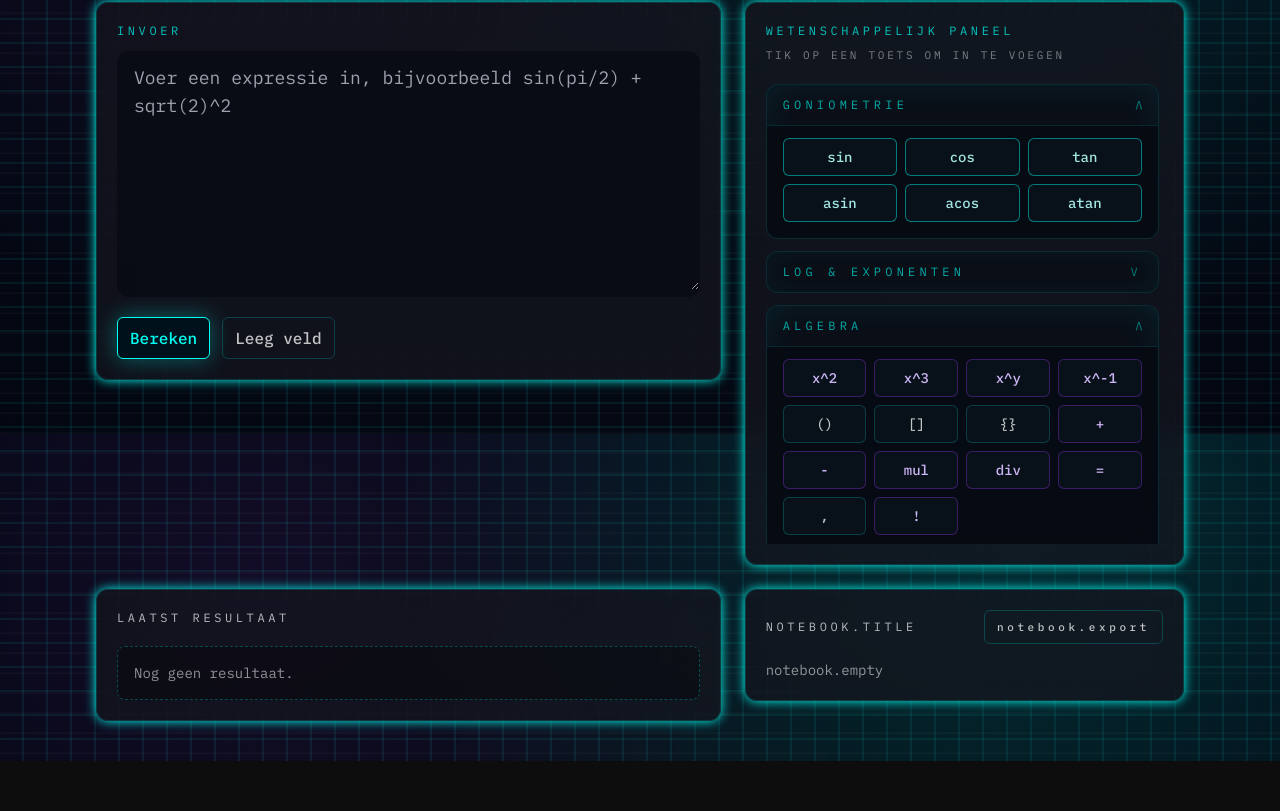
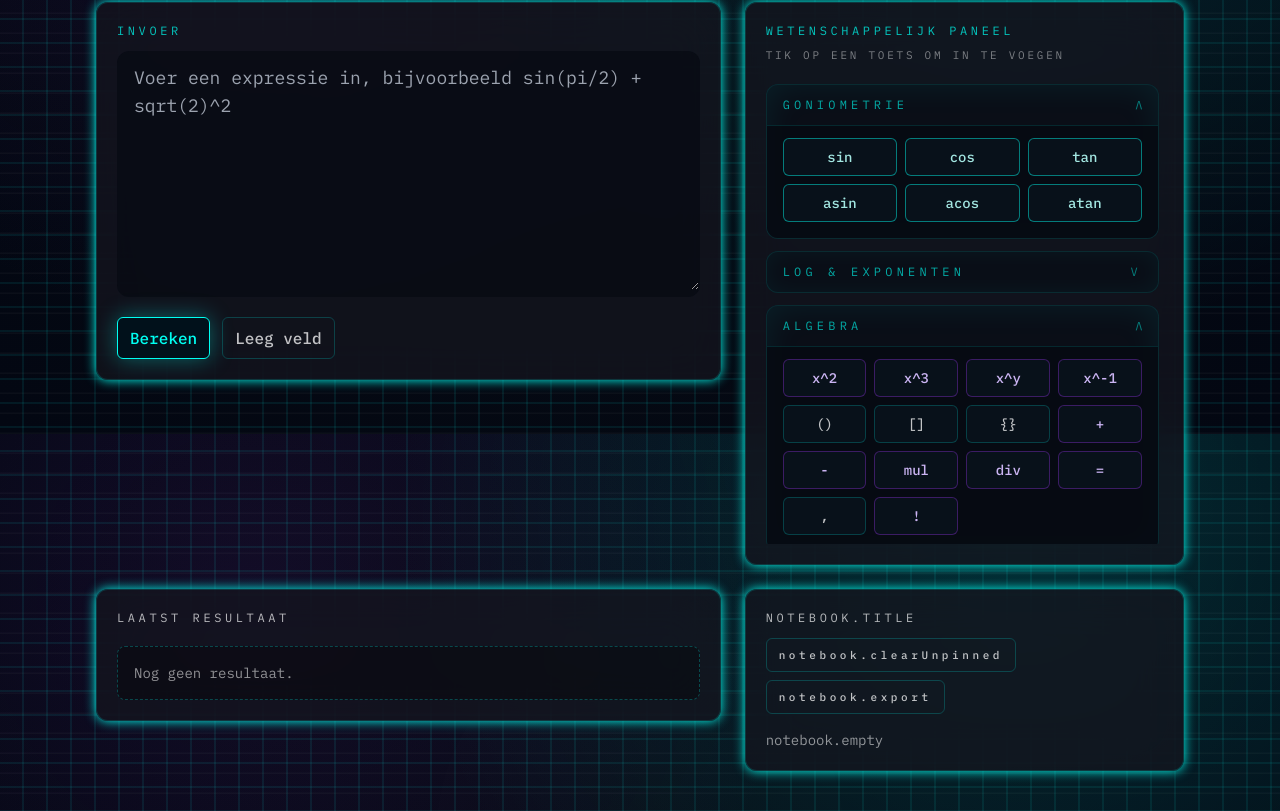
Before and after one commit to MichaelRedant/axion, a Next.js app: page /axion in a window 1280 px wide. Shown: the part 366-1177 px from the top of the page. Before the commit the page ends 1127 px from the top, so only its background shows below. Built offline with nearby package versions, Linux system fonts and the light colour scheme.

Commit message:
Add clear unpinned control to notebook

```diff
--- a/src/app/axion/AxionClient.tsx
+++ b/src/app/axion/AxionClient.tsx
@@ -46,7 +46,7 @@ function AxionShell() {
   const [notebook, notebookActions] = useNotebook();
   const [result, setResult] = useState<EvaluationSuccess | null>(null);
   const [error, setError] = useState<EvaluationFailure | null>(null);
-  const [clipboardStatus, setClipboardStatus] = useState<string | null>(null);
+  const [statusMessage, setStatusMessage] = useState<string | null>(null);
   const [theme, setThemeState] = useState("neon");
 
   const inputRef = useRef<CalcInputHandle | null>(null);
@@ -77,10 +77,10 @@ function AxionShell() {
   }, [theme]);
 
   useEffect(() => {
-    if (!clipboardStatus) return;
-    const timeout = window.setTimeout(() => setClipboardStatus(null), 2400);
+    if (!statusMessage) return;
+    const timeout = window.setTimeout(() => setStatusMessage(null), 2400);
     return () => window.clearTimeout(timeout);
-  }, [clipboardStatus]);
+  }, [statusMessage]);
 
   const evaluateExpression = useCallback(() => {
     if (!input.trim()) {
@@ -211,14 +211,14 @@ function AxionShell() {
       if (cell.payload.type !== "success") {
         const payload = `${cell.input}\nError: ${cell.payload.error.message}`;
         await navigator.clipboard.writeText(payload);
-        setClipboardStatus(t("clipboard.success"));
+        setStatusMessage(t("clipboard.success"));
         return;
       }
 
       const approxText = cell.payload.evaluation.approx ?? "n/a";
       const payload = `${cell.input}\nExact: ${cell.payload.evaluation.exact}\n~= ${approxText}`;
       await navigator.clipboard.writeText(payload);
-      setClipboardStatus(t("clipboard.success"));
+      setStatusMessage(t("clipboard.success"));
     },
     [notebook.cells, t],
   );
@@ -247,12 +247,17 @@ function AxionShell() {
   const handleExportNotebook = useCallback(async () => {
     try {
       await exportNotebookToMarkdown(notebook.cells);
-      setClipboardStatus(t("notebook.exported", "Notebook geëxporteerd"));
+      setStatusMessage(t("notebook.exported", "Notebook geëxporteerd"));
     } catch (error) {
       console.warn("Failed to export notebook", error);
-      setClipboardStatus(t("notebook.exportError", "Export mislukt"));
+      setStatusMessage(t("notebook.exportError", "Export mislukt"));
     }
   }, [notebook.cells, t]);
+
+  const handleClearUnpinned = useCallback(() => {
+    notebookActions.clearUnpinned();
+    setStatusMessage(t("notebook.cleared", "Niet-vastgezette notities verwijderd"));
+  }, [notebookActions, t]);
 
   const handleLocaleChange = useCallback(
     (nextLocale: Locale) => {
@@ -381,8 +386,9 @@ function AxionShell() {
             onRemove={handleRemove}
             onReorder={handleReorder}
             onExportMarkdown={handleExportNotebook}
+            onClearUnpinned={handleClearUnpinned}
             katex={katex}
-            statusMessage={clipboardStatus}
+            statusMessage={statusMessage}
           />
         </div>
       </section>
--- a/src/app/axion/components/NotebookPane.tsx
+++ b/src/app/axion/components/NotebookPane.tsx
@@ -10,6 +10,7 @@ interface NotebookPaneProps {
   readonly cells: NotebookCell[];
   readonly katex: KatexHandle | null;
   readonly statusMessage?: string | null;
+  readonly onClearUnpinned: () => void;
   readonly onRestore: (id: string) => void;
   readonly onCopy: (id: string) => void;
   readonly onTogglePin: (id: string) => void;
@@ -22,6 +23,7 @@ export function NotebookPane({
   cells,
   katex,
   statusMessage,
+  onClearUnpinned,
   onRestore,
   onCopy,
   onTogglePin,
@@ -68,6 +70,13 @@ export function NotebookPane({
       <header className="flex flex-wrap items-center justify-between gap-3 text-xs uppercase tracking-[0.3em] text-[var(--ax-muted)]">
         <span>{t("notebook.title", "Notebook")}</span>
         <div className="flex flex-wrap items-center gap-2">
+          <button
+            type="button"
+            className="axion-button axion-button--ghost text-[11px]"
+            onClick={() => onClearUnpinned()}
+          >
+            {t("notebook.clearUnpinned", "Wis niet-vastgezette")}
+          </button>
           <button
             type="button"
             className="axion-button axion-button--ghost text-[11px]"
```
